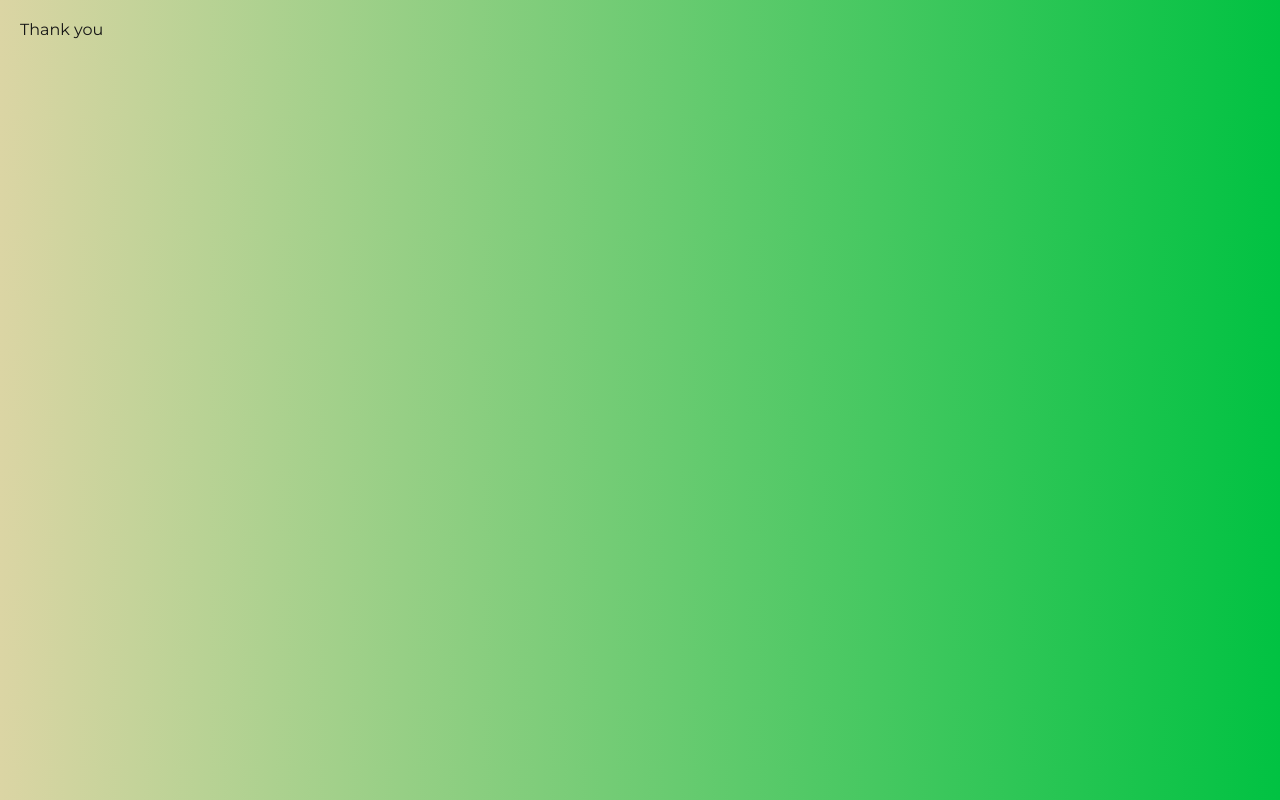
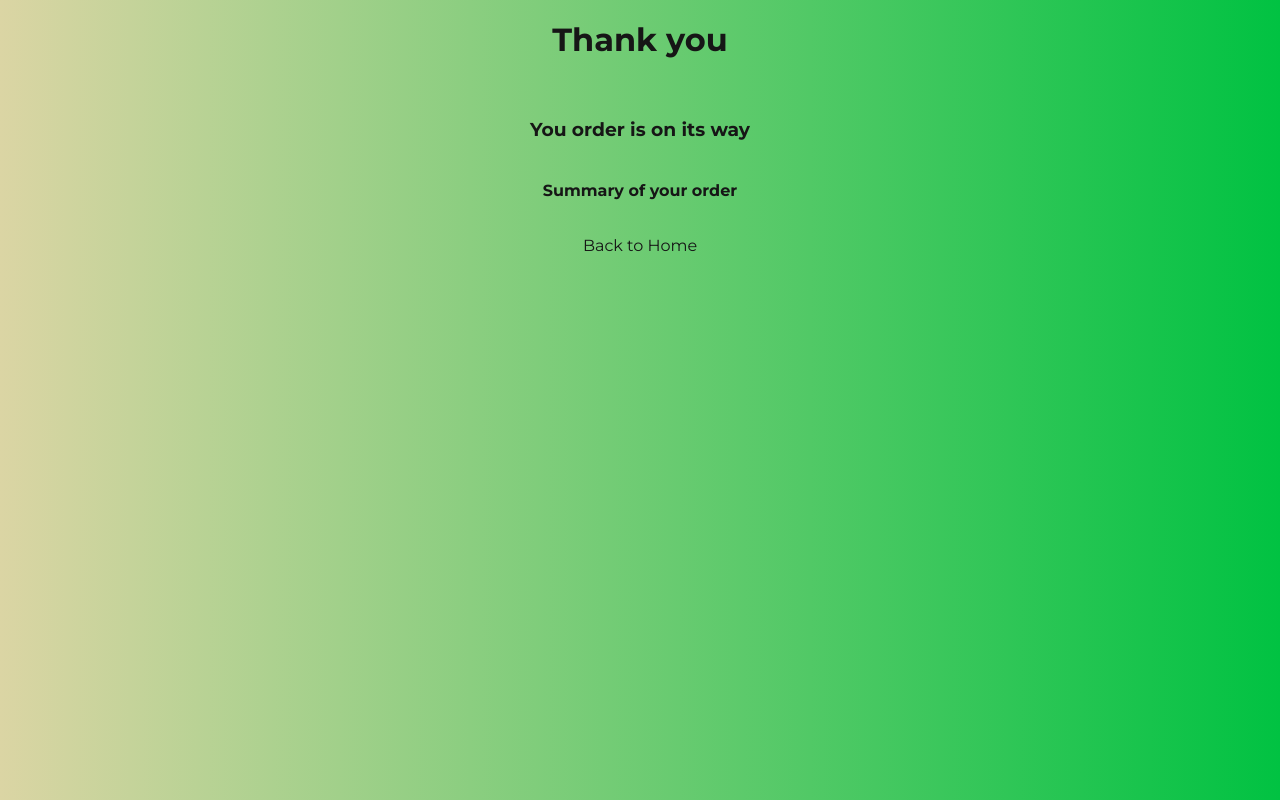
Before and after one commit to zenidreney/react-router, a React (Vite) app: page /thank-you in a window 1280 px wide. Built offline with nearby package versions, Linux system fonts and the light colour scheme; a web font is replaced by a local one.

Commit message:
Completed purchase logic.

```diff
--- a/src/App.css
+++ b/src/App.css
@@ -156,6 +156,14 @@ form.checkout-form {
     align-self: center;
 }
 
+div.summary-container {
+    display: flex;
+    flex-direction: column;
+    justify-content: center;
+    align-items: center;
+    text-align: center;
+}
+
 
 /* Media Queries for larger screens */
 
--- a/src/components/Layout.tsx
+++ b/src/components/Layout.tsx
@@ -1,5 +1,6 @@
 import { NavLink, Outlet } from "react-router"
 import Cart from "../pages/Cart"
+import { useCart } from "../hooks/useCart"
 
 export default function Layout() {
 
@@ -9,6 +10,8 @@ export default function Layout() {
         color: "#DBD5A4"
 
     }
+
+    const { cartItems } = useCart()
 
     return (
         <main className="main-container">
@@ -31,7 +34,8 @@ export default function Layout() {
                 </NavLink>
             </nav>
 
-            <Cart />
+            {cartItems.length > 0 ?
+                <Cart /> : null }
 
             <Outlet />
 
--- a/src/context/CartContext.tsx
+++ b/src/context/CartContext.tsx
@@ -4,10 +4,19 @@ import type { Herb } from "../data";
 import type { Dispatch, SetStateAction } from "react";
 
 type CartItem = Herb & { quantity: number }
+type FormData = {
+    name: string,
+    password: string,
+    cardNo: string
+}
 
 type CartContextType = {
     cartItems: CartItem[]
     setCartItems: Dispatch<SetStateAction<CartItem[]>>
+    formData: FormData
+    setFormData: Dispatch<SetStateAction<FormData>>
+    completedOrder: FormData | null
+    setCompletedOrder: Dispatch<SetStateAction<FormData | null>>
 }
 
 type CartContextProviderProps = {
@@ -19,9 +28,19 @@ const CartContext = createContext<CartContextType | undefined>(undefined)
 function CartContextProvider({ children }: CartContextProviderProps) {
 
     const [cartItems, setCartItems] = useState<CartItem[]>([])
+    const [formData, setFormData] = useState<FormData>({
+        name: "",
+        password: "",
+        cardNo: ""
+    })
+    const [completedOrder, setCompletedOrder] = useState<FormData | null>(null)
 
     return (
-        <CartContext.Provider value={{ cartItems, setCartItems }}>
+        <CartContext.Provider value={{
+            cartItems, setCartItems,
+            formData, setFormData,
+            completedOrder, setCompletedOrder
+        }}>
             {children}
         </CartContext.Provider>
     )
--- a/src/hooks/useCart.ts
+++ b/src/hooks/useCart.ts
@@ -9,7 +9,10 @@ function useCart() {
     if (!context) {
         throw new Error("Please use useCart in CartContextProvider")
     }
-    const { cartItems, setCartItems } = context
+    const {
+        cartItems, setCartItems,
+        formData, setFormData,
+        completedOrder, setCompletedOrder } = context
 
     function addToCart(herb: Herb) {
 
@@ -59,8 +62,12 @@ function useCart() {
     }
 
 
-    return { cartItems, setCartItems, addToCart, removeFromCart }
-
+    return {
+        cartItems, setCartItems,
+        formData, setFormData,
+        completedOrder, setCompletedOrder,
+        addToCart, removeFromCart,
+    }
 }
 
 export { useCart }
--- a/src/pages/Checkout.tsx
+++ b/src/pages/Checkout.tsx
@@ -1,20 +1,15 @@
-import { useState } from "react"
 import { Link, useNavigate } from "react-router"
 import { useCart } from "../hooks/useCart"
 
 export default function Checkout() {
 
-    const { cartItems, addToCart, removeFromCart } = useCart()
+    const { cartItems, setCartItems, addToCart, removeFromCart, setCompletedOrder } = useCart()
     const navigate = useNavigate()
 
 
     const totalPrice = cartItems.reduce((acc, item) => acc + (item.price * item.quantity), 0).toFixed(2)
 
-    const [formData, setFormData] = useState({
-        name: "",
-        password: "",
-        cardNo: ""
-    })
+    const  { formData, setFormData } = useCart()
 
     function handleFormInput(e: React.ChangeEvent<HTMLInputElement>) {
         const { name, value } = e.target
@@ -44,7 +39,13 @@ export default function Checkout() {
         }
 
 
+        setCartItems([])
 
+        setCompletedOrder({
+            name: formData.name,
+            password: formData.password,
+            cardNo: formData.cardNo
+        })
 
         setFormData({
             name: "",
--- a/src/pages/ThankYou.tsx
+++ b/src/pages/ThankYou.tsx
@@ -1,7 +1,40 @@
-
+import { useCart } from "../hooks/useCart"
+import { Link } from "react-router"
 
 export default function ThankYou() {
+
+    const { formData, completedOrder, cartItems } = useCart()
+
+    console.log(formData, completedOrder, cartItems)
+
+    const summaryEls = cartItems.map((herb, index) => {
+        return(
+            <div key={`${herb.id}-${index}`} className="cart-container">
+                <img src={`/images/${herb.image}`} alt={herb.alt} className="cart-img profile" />
+                <div>
+                    {
+                        herb.quantity > 1 ?
+                            <div>{herb.quantity} {herb.name}s</div> :
+                            <div>{herb.quantity} {herb.name}</div>
+                    }
+
+                </div>
+
+            </div>
+        )
+    })
+
+    const name = completedOrder && completedOrder.name
+
     return (
-        <p>Thank you</p>
+        <div className="summary-container">
+            <h1>Thank you</h1>
+            <h2>{name}</h2>
+            <h3>You order is on its way</h3>
+            <h4>Summary of your order</h4>
+            {summaryEls}
+            <Link to="/">Back to Home</Link>
+
+        </div>
     )
 }
```
